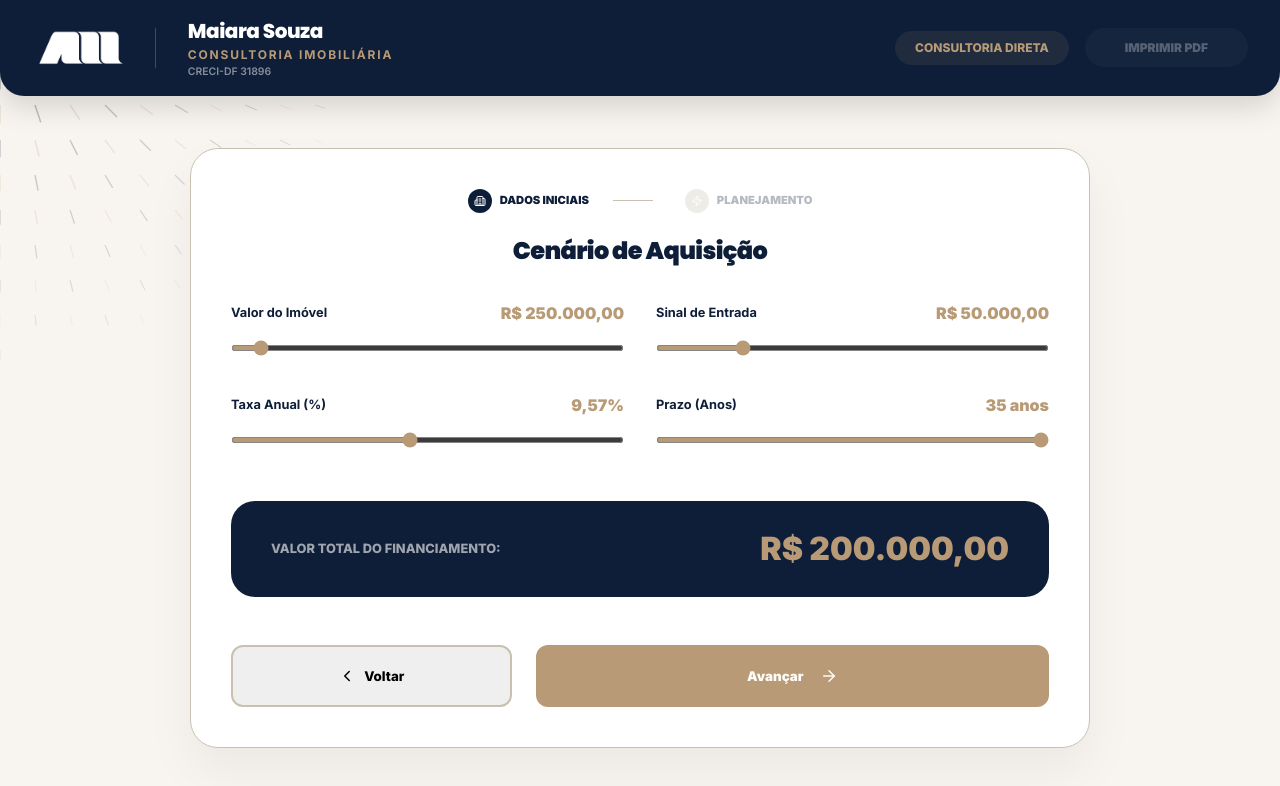
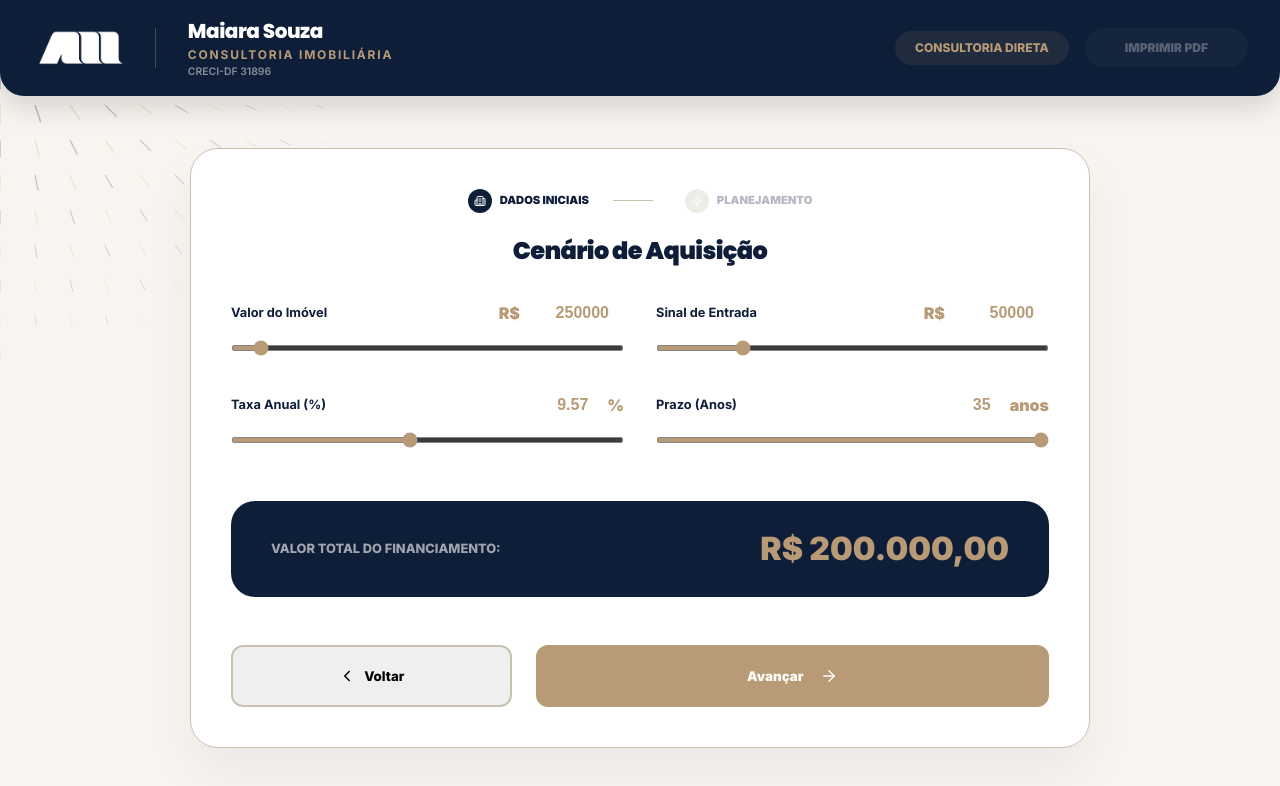
Before and after one commit to felipebrito/mai_amortizacao, a React (Vite) app: page / in a window 1280 px wide. Both pictures are taken after a click on the button "Diagnosticar Agora". Shown: the top 786 px of the page. Built offline with nearby package versions, Linux system fonts and the light colour scheme.

Commit message:
Allow manual input of exact/decimal values in all sliders

```diff
--- a/src/App.tsx
+++ b/src/App.tsx
@@ -55,13 +55,22 @@ interface RangeInputProps {
 }
 
 const RangeInput = ({ label, value, onChange, min, max, step = 1, isCurrency = false, isCompact = false, showValue = true }: RangeInputProps) => {
-  const formatBRL = (val: number) => {
-    return new Intl.NumberFormat('pt-BR', {
-      style: 'currency',
-      currency: 'BRL',
-      minimumFractionDigits: 2,
-      maximumFractionDigits: 2
-    }).format(val);
+  const [inputValue, setInputValue] = useState(value.toString());
+
+  // Update local input state when prop value changes (e.g. from slider)
+  React.useEffect(() => {
+    setInputValue(value.toString());
+  }, [value]);
+
+  const handleInputChange = (e: React.ChangeEvent<HTMLInputElement>) => {
+    const newVal = e.target.value;
+    setInputValue(newVal);
+
+    // Only trigger parent change if it's a valid number
+    const numVal = parseFloat(newVal);
+    if (!isNaN(numVal)) {
+      onChange(numVal);
+    }
   };
 
   return (
@@ -69,9 +78,31 @@ const RangeInput = ({ label, value, onChange, min, max, step = 1, isCurrency = f
       <div style={{ display: 'flex', justifyContent: 'space-between', marginBottom: '0.5rem', alignItems: 'center' }}>
         <label style={{ fontSize: isCompact ? '0.65rem' : '0.8rem', fontWeight: 700, color: '#0f1e38' }}>{label}</label>
         {showValue && (
-          <span style={{ fontSize: isCompact ? '0.75rem' : '1rem', fontWeight: 900, color: '#b89b76', textAlign: 'right' }}>
-            {isCurrency ? formatBRL(value) : new Intl.NumberFormat('pt-BR').format(value) + (label.includes('Taxa') ? '%' : label.includes('Prazo') || label.includes('Tempo') ? ' anos' : '')}
-          </span>
+          <div style={{ display: 'flex', alignItems: 'center', gap: '4px' }}>
+            {isCurrency && <span style={{ fontSize: isCompact ? '0.75rem' : '1rem', fontWeight: 900, color: '#b89b76' }}>R$</span>}
+            <input
+              type="number"
+              value={inputValue}
+              onChange={handleInputChange}
+              step={step} // Use the step for arrows, but allow typing anything
+              min={min}
+              // max={max} // Don't strictly enforce max on typing to avoid frustration while typing
+              style={{
+                fontSize: isCompact ? '0.75rem' : '1rem',
+                fontWeight: 900,
+                color: '#b89b76',
+                textAlign: 'right',
+                border: 'none',
+                background: 'transparent',
+                width: isCompact ? '70px' : '100px',
+                outline: 'none',
+                padding: 0,
+                margin: 0,
+                // Remove spinner for cleaner look, or keep it. Let's keep default behavior but style it.
+              }}
+            />
+            {!isCurrency && <span style={{ fontSize: isCompact ? '0.75rem' : '1rem', fontWeight: 900, color: '#b89b76' }}>{label.includes('Taxa') ? '%' : label.includes('Prazo') || label.includes('Tempo') ? ' anos' : ''}</span>}
+          </div>
         )}
       </div>
       <input
```
Also changed, not shown: test_calc.js (+26 -15 lines), 1 other file (tests, documents, lock files or other folders).
